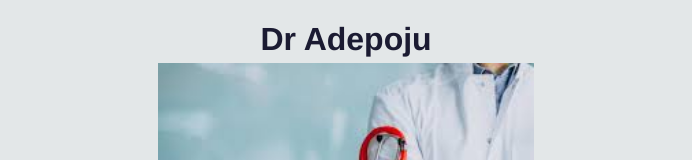
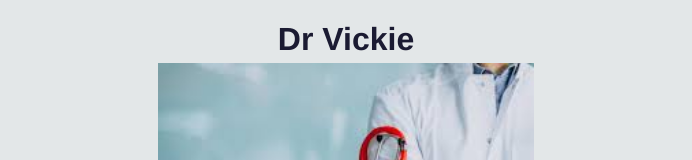
Before and after one commit to drvickie/Tribute, a plain HTML site: page index.html in a window 1280 px wide. Shown: the top 160 px of the page, without its empty margins (294-986 px from the left). Drawn offline with Linux system fonts and the light colour scheme.

Commit message:
Editing doctor's name

```diff
--- a/index.html
+++ b/index.html
@@ -10,7 +10,7 @@
 
    <body>
     <main id="main">
-      <h1 id="title">Dr Adepoju</h1>
+      <h1 id="title">Dr Vickie</h1>
       <div id="img-div"><img id="image" src="doctot.jpeg" alt="Dr Adepoju in action">
       <div id="img-caption">This is the description of the image of Dr Ade</div>
       </div>
```
